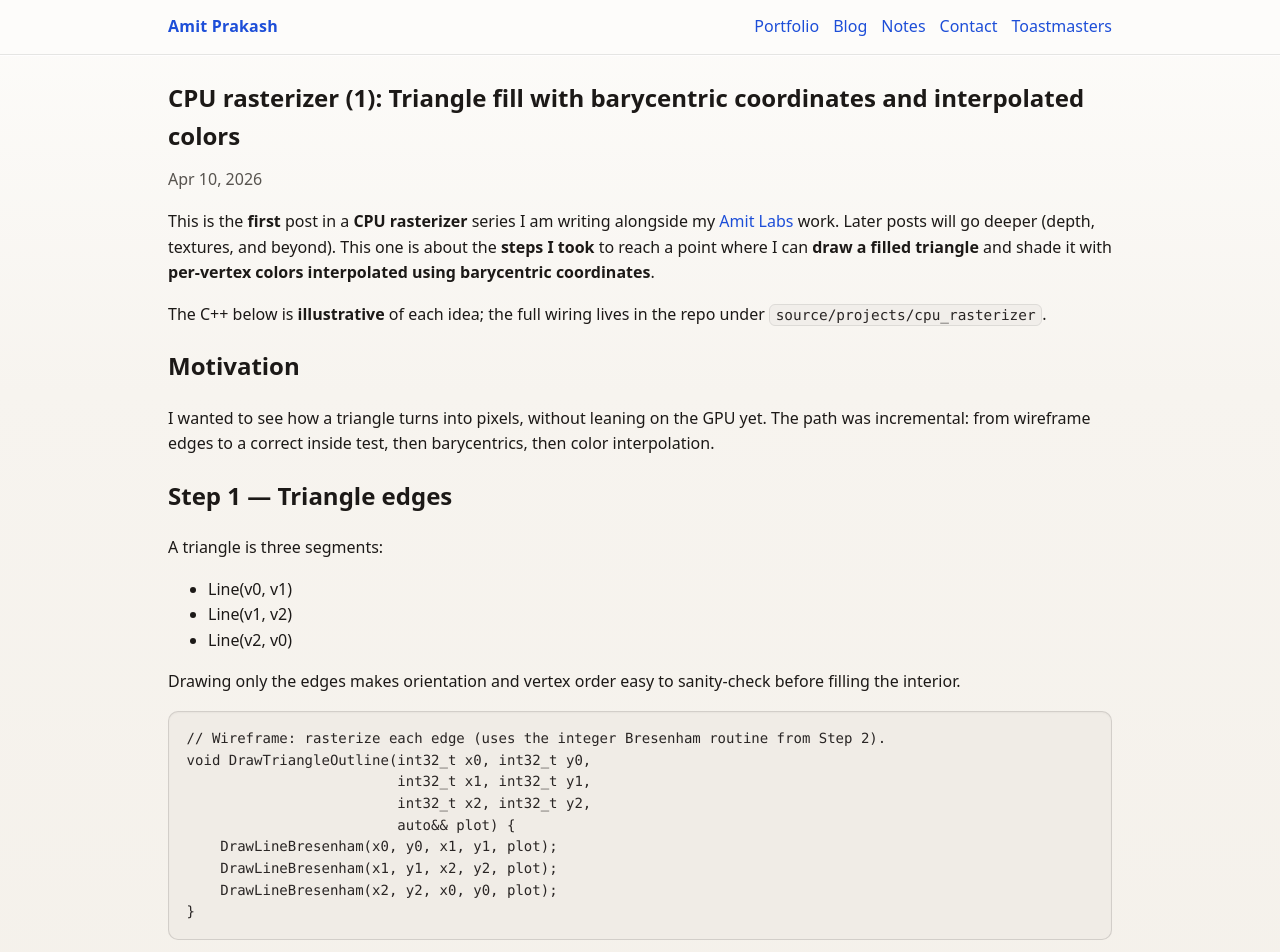
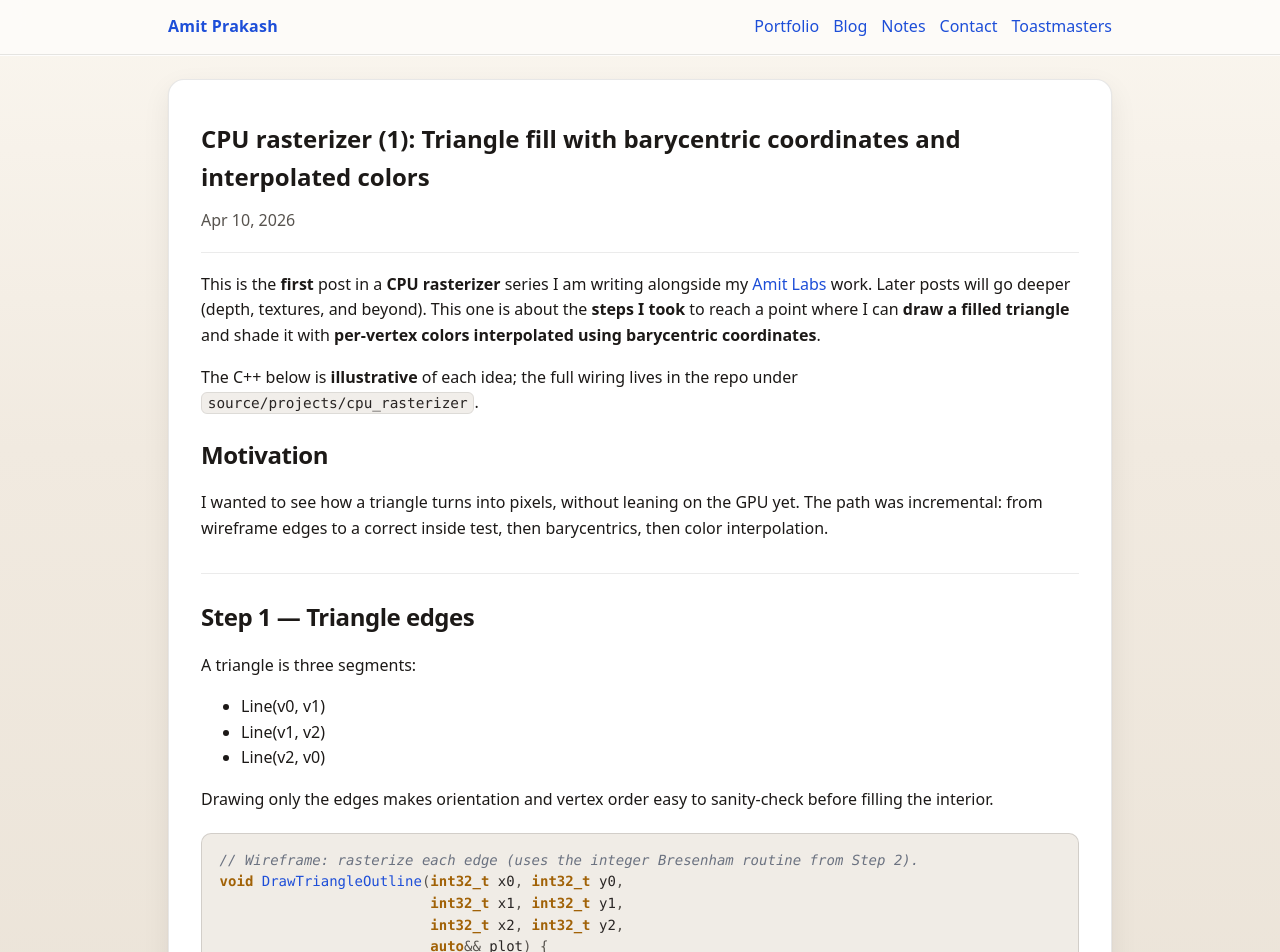
Before and after one commit to amitprakash07/amitprakash07.github.io, a Jekyll site: the page built from _posts/computer-graphics/cpu-rasterizer/2026-04-10-cpu-rasterizer-triangle-barycentric-colors.md, in a window 1280 px wide and 1400 px high. Shown: the top 952 px of the window. Built offline with Jekyll 4.4.1, drawn with Linux system fonts in a browser that asks for light colours; grey boxes are pictures that could not be loaded.

Commit message:
Update css

````diff
--- a/_config.yml
+++ b/_config.yml
@@ -4,9 +4,13 @@ url: ""
 baseurl: ""
 
 # Append to stylesheet URL so browsers/CDN pick up CSS changes after deploy (bump when you edit style.css).
-assets_css_version: "2"
+assets_css_version: "4"
 
 markdown: kramdown
+
+# Syntax-colored fenced code blocks (```cpp, etc.) — supported on GitHub Pages via Rouge.
+kramdown:
+  syntax_highlighter: rouge
 
 defaults:
   - scope:
--- a/_layouts/default.html
+++ b/_layouts/default.html
@@ -10,6 +10,7 @@
       <meta name="description" content="{{ site.description | escape }}" />
     {%- endif -%}
     <link rel="stylesheet" href="{{ '/assets/css/style.css' | relative_url }}?v={{ site.assets_css_version }}" />
+    <link rel="stylesheet" href="{{ '/assets/css/syntax.css' | relative_url }}?v={{ site.assets_css_version }}" />
   </head>
   <body>
     <header class="site-header">
--- a/assets/css/style.css
+++ b/assets/css/style.css
@@ -1,7 +1,8 @@
 :root {
-  /* Warm paper-like light theme (readable body + clear code blocks) */
-  --bg: #f7f4ef;
-  --bg-elevated: #fdfcfa;
+  /* Page shell: warm paper; blog posts use --panel (white) for reading */
+  --bg: #f1eae0;
+  --bg-elevated: #faf6ef;
+  --divider: rgba(28, 25, 23, 0.085);
   --panel: #ffffff;
   --text: #1c1917;
   --muted: #57534e;
@@ -32,8 +33,8 @@ body {
   background-image: linear-gradient(
     180deg,
     var(--bg-elevated) 0%,
-    var(--bg) 28%,
-    #f3efe8 100%
+    var(--bg) 32%,
+    #e8e0d4 100%
   );
 }
 
@@ -82,6 +83,23 @@ a:hover { color: var(--link-hover); text-decoration: underline; }
 .page h1, .post h1 { margin: 0 0 12px; }
 .post__meta { margin: 0; color: var(--muted); }
 
+/* Blog posts: white card on warm page (body stays tinted) */
+article.post {
+  background: var(--panel);
+  border: 1px solid var(--border);
+  border-radius: 16px;
+  padding: clamp(1.5rem, 4vw, 2.5rem) clamp(1.25rem, 3vw, 2rem);
+  box-shadow:
+    0 1px 2px rgba(28, 25, 23, 0.05),
+    0 10px 28px rgba(28, 25, 23, 0.07);
+}
+
+.post__header {
+  padding-bottom: 1.15rem;
+  margin-bottom: 1.15rem;
+  border-bottom: 1px solid var(--divider);
+}
+
 /* Inline and fenced code (Kramdown): high contrast on warm white */
 .post__content code,
 .page code {
@@ -118,13 +136,69 @@ a:hover { color: var(--link-hover); text-decoration: underline; }
   border-radius: 0;
 }
 
+/* Rouge (```lang … ```): one framed block, no double border with plain pre rules */
+.post__content .highlighter-rouge,
+.page .highlighter-rouge,
+.post__content figure.highlighter-rouge,
+.page figure.highlighter-rouge {
+  margin: 1.25rem 0;
+}
+
+.post__content figure.highlighter-rouge,
+.page figure.highlighter-rouge {
+  max-width: 100%;
+}
+
+.post__content .highlighter-rouge .highlight,
+.page .highlighter-rouge .highlight {
+  margin: 0;
+  border-radius: 10px;
+  border: 1px solid var(--border-strong);
+  background: var(--pre-bg);
+  overflow-x: auto;
+}
+
+.post__content .highlighter-rouge pre,
+.post__content .highlighter-rouge pre.highlight,
+.page .highlighter-rouge pre,
+.page .highlighter-rouge pre.highlight {
+  margin: 0;
+  padding: 1rem 1.1rem;
+  background: transparent;
+  border: 0;
+  box-shadow: none;
+  color: var(--code-text);
+}
+
+/* Consistent section rhythm in long posts (e.g. Step 1, Step 2, …) */
+.post__content h2 {
+  margin-bottom: 0.65rem;
+  font-weight: 700;
+  letter-spacing: -0.02em;
+  color: var(--text);
+}
+
+.post__content h2:not(:first-of-type) {
+  margin-top: 2rem;
+  padding-top: 1.5rem;
+  border-top: 1px solid var(--divider);
+}
+
+.post__content hr,
+.page hr {
+  border: 0;
+  height: 1px;
+  margin: 2rem 0;
+  background: var(--divider);
+}
+
 .post__content blockquote,
 .page blockquote {
   margin: 1rem 0;
   padding: 0.5rem 0 0.5rem 1rem;
   border-left: 4px solid var(--accent-border);
   color: var(--muted);
-  background: rgba(255, 255, 255, 0.6);
+  background: var(--code-bg);
   border-radius: 0 8px 8px 0;
 }
 
@@ -283,7 +357,7 @@ a:hover { color: var(--link-hover); text-decoration: underline; }
   border-radius: 10px;
   border: 1px solid transparent;
   color: var(--muted);
-  background: rgba(255, 255, 255, 0.65);
+  background: var(--code-bg);
   font-size: 0.92em;
 }
 
@@ -308,7 +382,7 @@ a:hover { color: var(--link-hover); text-decoration: underline; }
 .blog-index-year-block {
   margin: 0 0 clamp(2rem, 4vw, 3rem);
   padding: 0 0 clamp(1.75rem, 3vw, 2.5rem);
-  border-bottom: 1px solid var(--border);
+  border-bottom: 1px solid var(--divider);
   scroll-margin-top: 88px;
 }
 
@@ -339,7 +413,7 @@ a:hover { color: var(--link-hover); text-decoration: underline; }
   font-weight: 650;
   margin: 0 0 0.85rem;
   padding-bottom: 0.45rem;
-  border-bottom: 1px solid var(--border-strong);
+  border-bottom: 1px solid var(--divider);
   color: var(--muted);
   letter-spacing: 0.02em;
   scroll-margin-top: 96px;
@@ -350,7 +424,7 @@ a:hover { color: var(--link-hover); text-decoration: underline; }
   font-weight: 650;
   margin: 0 0 1.1rem;
   padding-bottom: 0.65rem;
-  border-bottom: 1px solid var(--border-strong);
+  border-bottom: 1px solid var(--divider);
   color: var(--text);
   letter-spacing: 0.02em;
   scroll-margin-top: 96px;
--- /dev/null
+++ b/assets/css/syntax.css
@@ -0,0 +1,111 @@
+/* Rouge syntax highlighting — warm light palette (C++ and common tokens) */
+/* Loaded after style.css; uses site :root variables where helpful */
+
+.highlight .w,
+.highlight .err {
+  color: var(--code-text, #292524);
+}
+
+/* Comments */
+.highlight .c,
+.highlight .ch,
+.highlight .cm,
+.highlight .cp,
+.highlight .cpf,
+.highlight .c1,
+.highlight .cs {
+  color: #6b7280;
+  font-style: italic;
+}
+
+/* Keywords (if, return, struct, …) */
+.highlight .k,
+.highlight .kc,
+.highlight .kd,
+.highlight .kn,
+.highlight .kp,
+.highlight .kr,
+.highlight .kt {
+  color: #a16207;
+  font-weight: 600;
+}
+
+/* Types / built-ins often tagged as kt or nc in C++ */
+.highlight .nc,
+.highlight .nl {
+  color: #6d28d9;
+  font-weight: 600;
+}
+
+/* Function names */
+.highlight .nf,
+.highlight .fm {
+  color: #1d4ed8;
+  font-weight: 500;
+}
+
+/* Literals & numbers */
+.highlight .m,
+.highlight .mb,
+.highlight .mf,
+.highlight .mh,
+.highlight .mi,
+.highlight .mo,
+.highlight .il {
+  color: #047857;
+}
+
+/* Strings & chars */
+.highlight .s,
+.highlight .s1,
+.highlight .s2,
+.highlight .sb,
+.highlight .sc,
+.highlight .sd,
+.highlight .se,
+.highlight .sh,
+.highlight .si,
+.highlight .sx,
+.highlight .sr,
+.highlight .ss {
+  color: #b91c1c;
+}
+
+/* Names, params */
+.highlight .n,
+.highlight .na,
+.highlight .nx {
+  color: var(--code-text, #292524);
+}
+
+.highlight .nv,
+.highlight .vc,
+.highlight .vg,
+.highlight .vi {
+  color: #0f766e;
+}
+
+/* Operators & punctuation */
+.highlight .o,
+.highlight .p {
+  color: #57534e;
+}
+
+.highlight .bp,
+.highlight .nb {
+  color: #7c3aed;
+}
+
+/* Preprocessor */
+.highlight .cp,
+.highlight .cpf {
+  color: #9a3412;
+  font-weight: 500;
+}
+
+/* Diff / misc */
+.highlight .gd { color: #b91c1c; }
+.highlight .gi { color: #047857; }
+.highlight .go { color: #6b7280; }
+.highlight .gu { color: #57534e; }
+.highlight .gt { color: #b91c1c; }
````
